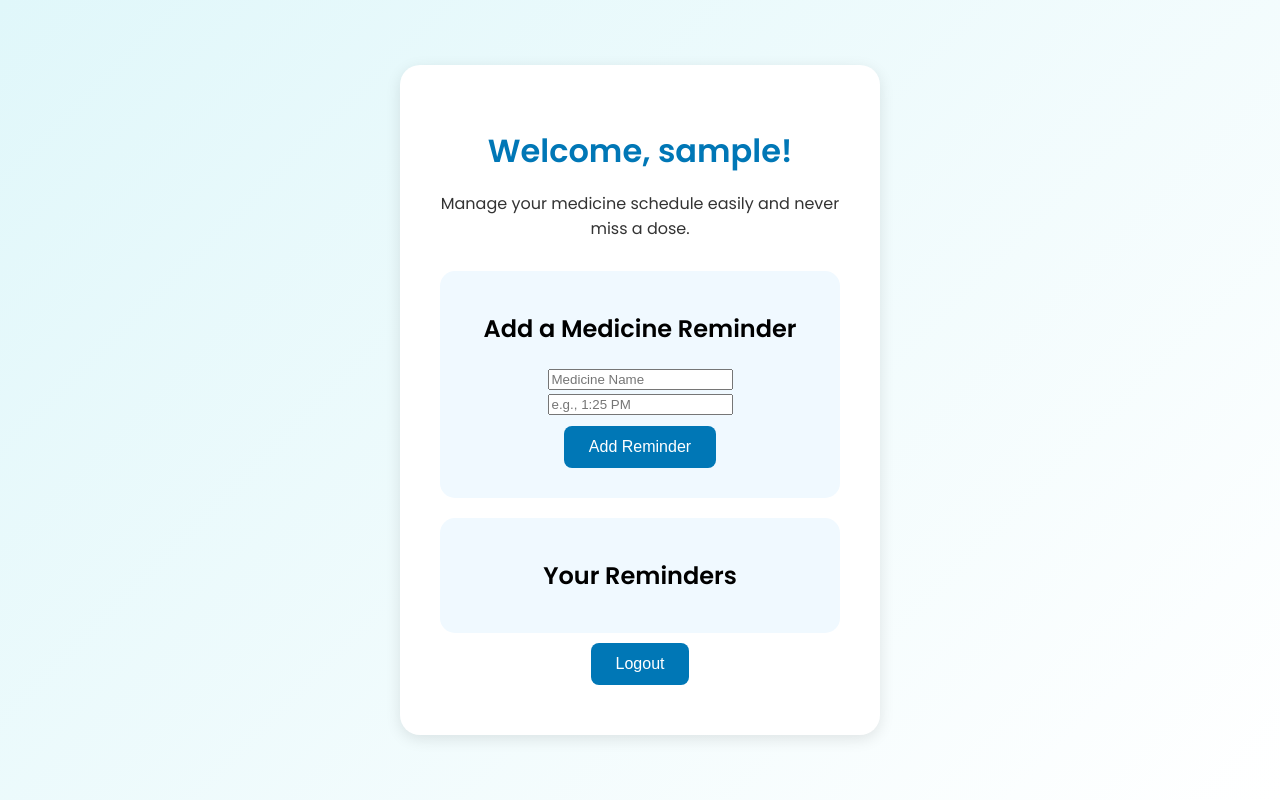
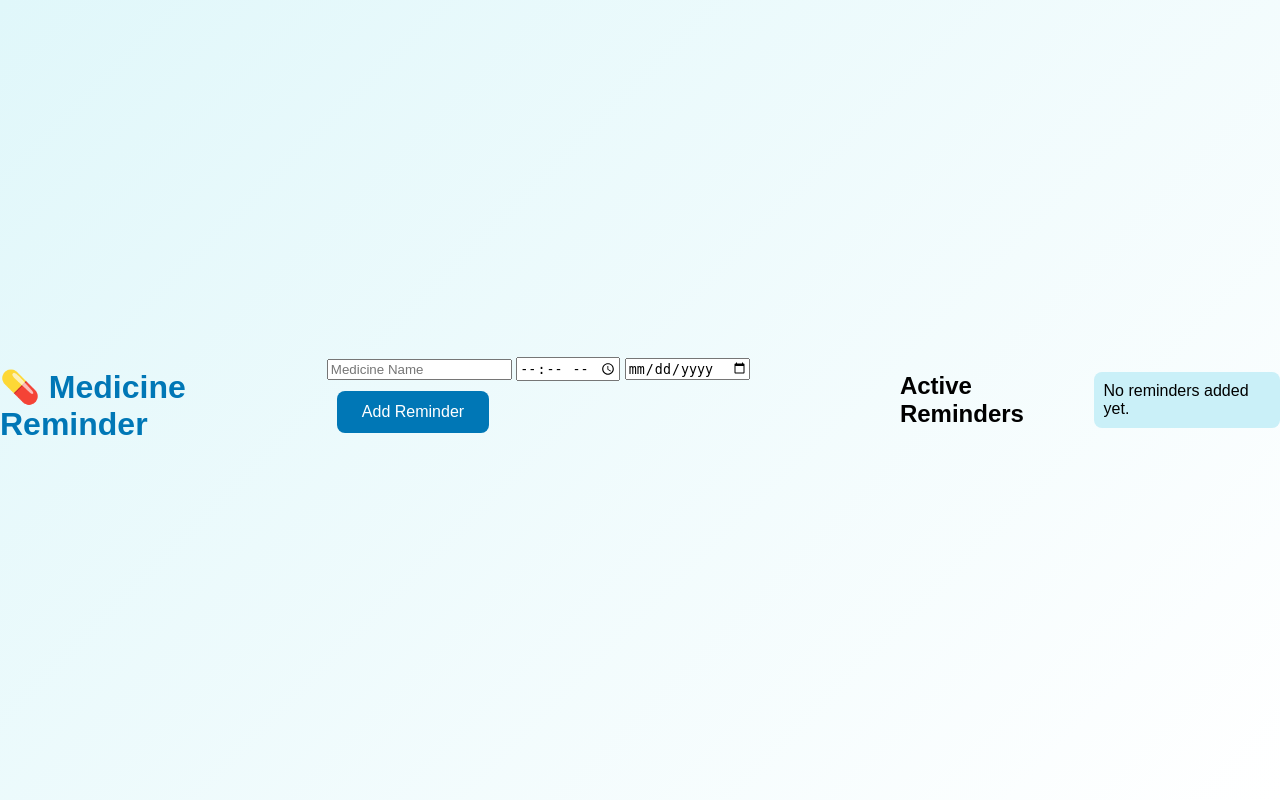
Before and after one commit to vrundakamboj/medicine_reminder_project, a Flask app: a page that uses templates/reminder.html in a window 1280 px wide. Run offline with Flask 3, Linux system fonts and the light colour scheme.

Commit message:
Update reminder.html

```diff
--- a/templates/reminder.html
+++ b/templates/reminder.html
@@ -1,47 +1,61 @@
 <!DOCTYPE html>
-<html>
+<html lang="en">
 <head>
-    <title>Medicare - Your Medicine Reminders</title>
+    <meta charset="UTF-8">
+    <title>Medicine Reminder</title>
+    <link rel="stylesheet" href="{{ url_for('static', filename='style.css') }}">
+    <script>
+        // Notification sound logic
+        function checkReminders(reminders) {
+            const now = new Date();
+            const currentDate = now.toISOString().split('T')[0];
+            const currentTime = now.toTimeString().slice(0,5);
 
-    <!-- CSS -->
-    <link rel="stylesheet" type="text/css" href="{{ url_for('static', filename='style.css') }}">
-    <!-- Google Font -->
-    <link href="https://fonts.googleapis.com/css2?family=Poppins:wght@400;600&display=swap" rel="stylesheet">
+            reminders.forEach(r => {
+                if (r.date === currentDate && r.time === currentTime) {
+                    alert("Time to take " + r.medicine + "!");
+                    var audio = new Audio("/static/alert.mp3");
+                    audio.play();
+                }
+            });
+        }
+
+        // Fetch reminders every 60 seconds
+        setInterval(() => {
+            fetch('/static/data.json').then(res => res.json()).then(data => checkReminders(data));
+        }, 60000);
+    </script>
 </head>
 <body>
-    <div class="container">
-        <h1>Welcome, {{ username }}!</h1>
-        <p>Manage your medicine schedule easily and never miss a dose.</p>
+    <h1>💊 Medicine Reminder</h1>
 
-        <!-- Error message -->
-        {% if error_message %}
-            <p class="error">{{ error_message }}</p>
+    {% with messages = get_flashed_messages(with_categories=true) %}
+      {% if messages %}
+        <ul class="messages">
+          {% for category, msg in messages %}
+            <li class="{{ category }}">{{ msg }}</li>
+          {% endfor %}
+        </ul>
       {% endif %}
+    {% endwith %}
 
-        <!-- Add Reminder -->
-        <div class="reminder-form">
-            <h2>Add a Medicine Reminder</h2>
-            <form action="/add_reminder/{{ username }}" method="POST">
-                <input type="text" name="name" placeholder="Medicine Name" required><br>
-                <input type="text" name="time" placeholder="e.g., 1:25 PM" required><br>
+    <form action="/add" method="POST">
+        <input type="text" name="medicine" placeholder="Medicine Name" required>
+        <input type="time" name="time" required>
+        <input type="date" name="date" required>
         <button type="submit">Add Reminder</button>
     </form>
-        </div>
 
-        <!-- List of Reminders -->
-        <div class="reminder-list">
-            <h2>Your Reminders</h2>
+    <h2>Active Reminders</h2>
     <ul>
-                {% for reminder in reminders %}
-                    <li>{{ reminder.name }} at {{ reminder.time }}</li>
+        {% for r in reminders %}
+            <li>
+                {{ r.medicine }} — {{ r.date }} at {{ r.time }}
+                <a href="{{ url_for('delete_reminder', index=loop.index0) }}" class="delete-btn">🗑 Delete</a>
+            </li>
+        {% else %}
+            <li>No reminders added yet.</li>
         {% endfor %}
     </ul>
-        </div>
-
-        <!-- Logout -->
-        <form action="/logout" method="POST">
-            <button type="submit">Logout</button>
-        </form>
-    </div>
 </body>
 </html>
```
Lines whose indentation alone changed are shown as unchanged.
